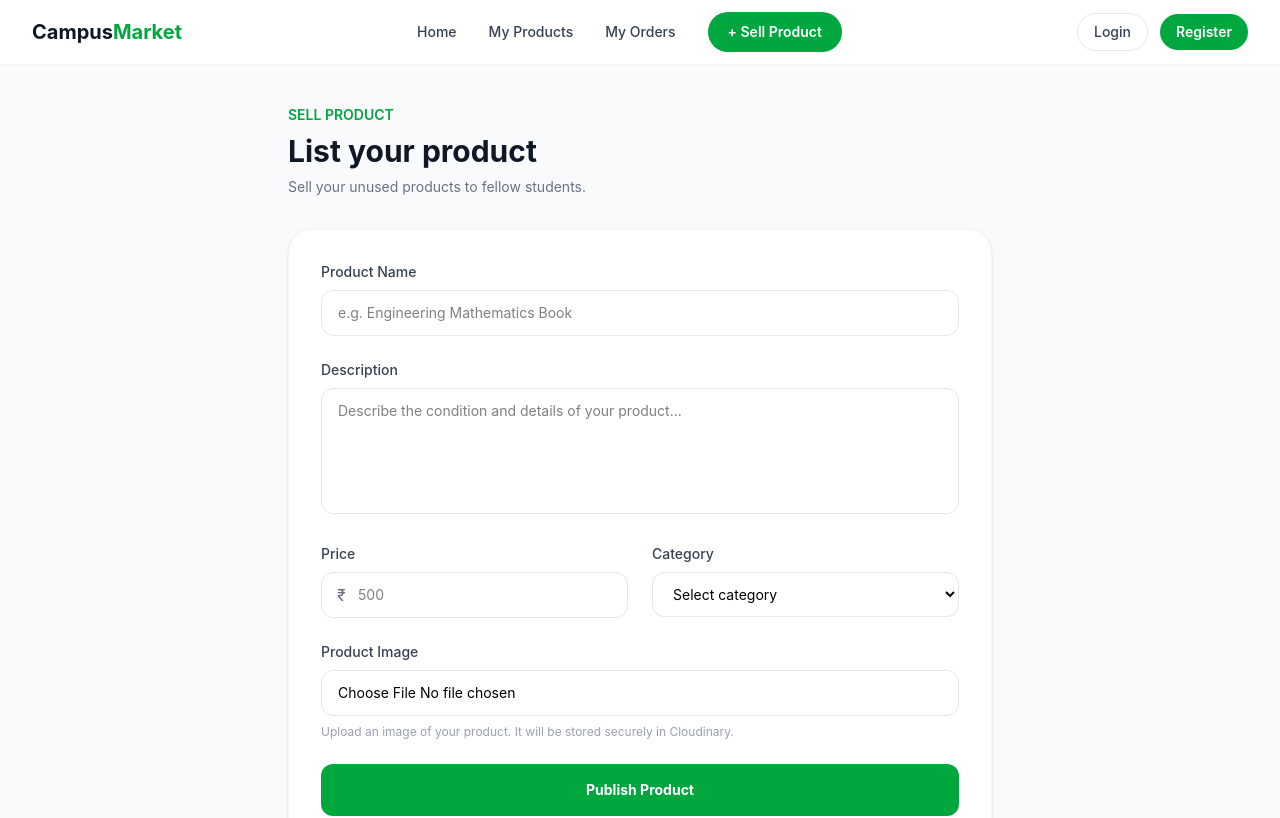
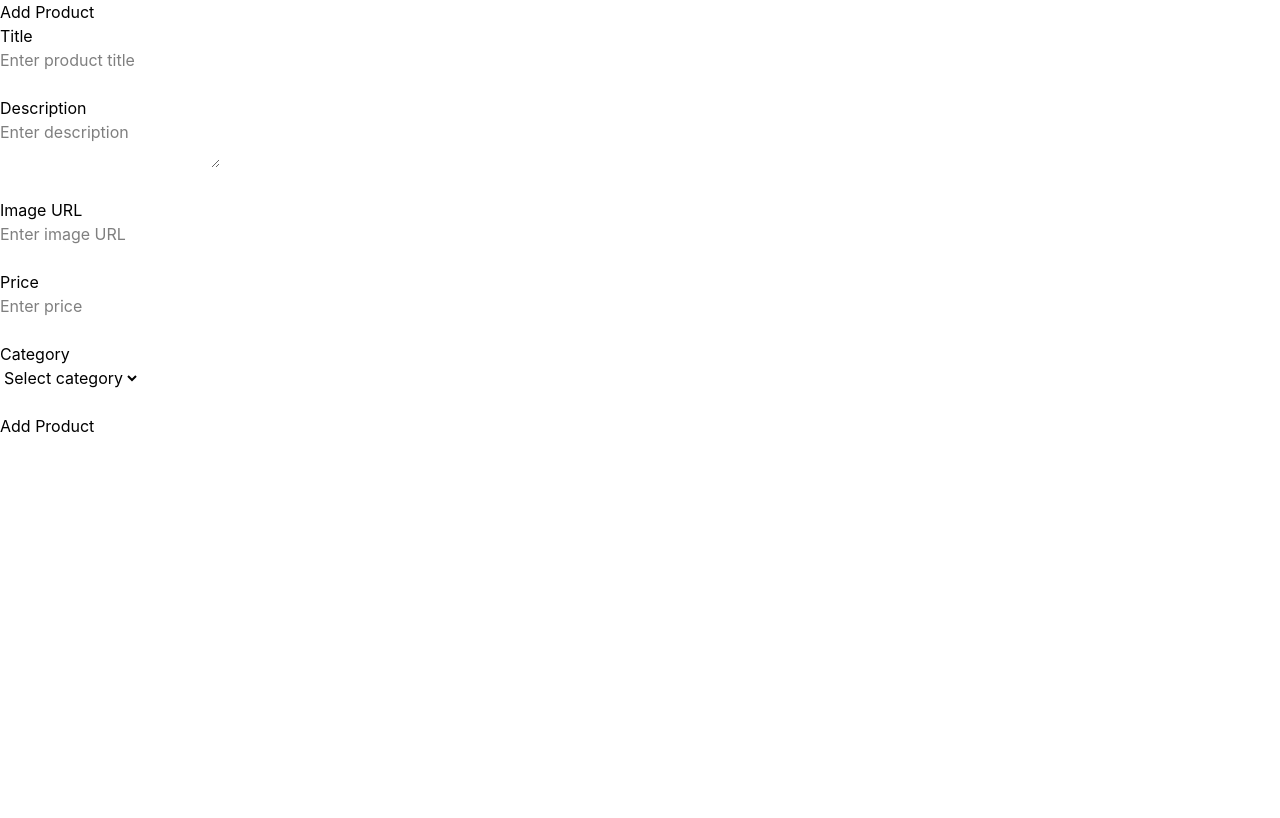
Before and after one commit to ganesh-ram-droid/StudentMarketPlace-Task, a React app in the folder frontend/: page /add-product in a window 1280 px wide. Shown: the top 818 px of the page. Built offline with nearby package versions, Linux system fonts and the light colour scheme; the HTML template or start-up script is replaced by a standard one.

Commit message:
AddProduct updated

```diff
--- a/frontend/Pages/AddProduct.jsx
+++ b/frontend/Pages/AddProduct.jsx
@@ -1,8 +1,4 @@
 import { useState } from "react";
-import { useNavigate } from "react-router-dom";
-import Navbar from "../src/Components/NavBar";
-import Footer from "../src/Components/Footer.jsx";
-
 
 const categories = [
   "Books",
@@ -21,15 +17,11 @@ const AddProduct = () => {
   const [formData, setFormData] = useState({
     title: "",
     description: "",
+    image: "",
     price: "",
     category: "",
   });
-  const [selectedImage, setSelectedImage] = useState(null);
 
-  const [error, setError] = useState("");
-  const [loading, setLoading] = useState(false);
-
-  const navigate = useNavigate();
 
   const handleChange = (e) => {
     setFormData({
@@ -38,156 +30,135 @@ const AddProduct = () => {
     });
   };
 
-  const handleImageChange = (e) => {
-    const file = e.target.files[0];
-    setSelectedImage(file || null);
-  };
 
   const handleSubmit = async (e) => {
     e.preventDefault();
 
     try {
-      setLoading(true);
-      setError("");
+      const response = await fetch(
+        "http://localhost:3000/api/products",
+        {
+          method: "POST",
 
-      const token = localStorage.getItem("token");
+          headers: {
+            "Content-Type": "application/json",
+          },
 
-      if (!token) {
-        navigate("/login");
+          body: JSON.stringify({
+            title: formData.title,
+            description: formData.description,
+            image: formData.image,
+            price: Number(formData.price),
+            category: formData.category,
+          }),
+        }
+      );
+
+      const data = await response.json();
+
+      console.log(data);
+
+      if (!response.ok) {
+        alert(data.message);
         return;
       }
 
-      if (!selectedImage) {
-        throw new Error("Please select a product image");
-      }
+      alert("Product added successfully");
 
-      const formDataToSend = new FormData();
-      formDataToSend.append("title", formData.title);
-      formDataToSend.append("description", formData.description);
-      formDataToSend.append("price", String(formData.price));
-      formDataToSend.append("category", formData.category);
-      formDataToSend.append("image", selectedImage);
-
-      const response = await fetch("http://localhost:5000/api/products", {
-        method: "POST",
-        headers: {
-          Authorization: `Bearer ${token}`,
-        },
-        body: formDataToSend,
+      // Clear form
+      setFormData({
+        title: "",
+        description: "",
+        image: "",
+        price: "",
+        category: "",
       });
 
-      const data = await response.json();
-
-      if (!response.ok) {
-        throw new Error(
-          data.error
-            ? `${data.message || "Failed to add product"}: ${data.error}`
-            : data.message || "Failed to add product"
-        );
-      }
-
-      navigate("/my-products");
     } catch (error) {
-      setError(error.message);
-    } finally {
-      setLoading(false);
+      console.log("Error:", error);
     }
   };
 
   return (
-    <div className="min-h-screen bg-gray-50">
-      <Navbar />
+    <div>
+      <h1>Add Product</h1>
 
-      <main className="mx-auto max-w-3xl px-4 py-10 sm:px-6 lg:px-8">
-        <div className="mb-8">
-          <p className="text-sm font-semibold text-green-600">
-            SELL PRODUCT
-          </p>
+      <form onSubmit={handleSubmit}>
 
-          <h1 className="mt-2 text-3xl font-bold text-gray-900">
-            List your product
-          </h1>
-
-          <p className="mt-2 text-sm text-gray-500">
-            Sell your unused products to fellow students.
-          </p>
-        </div>
-
-        <div className="rounded-3xl border border-gray-100 bg-white p-6 shadow-sm sm:p-8">
-          {error && (
-            <div className="mb-6 rounded-xl bg-red-50 px-4 py-3 text-sm text-red-600">
-              {error}
-            </div>
-          )}
-
-          <form onSubmit={handleSubmit} className="space-y-6">
         <div>
-              <label className="mb-2 block text-sm font-medium text-gray-700">
-                Product Name
-              </label>
+          <label>Title</label>
+          <br />
 
           <input
             type="text"
             name="title"
             value={formData.title}
             onChange={handleChange}
-                placeholder="e.g. Engineering Mathematics Book"
+            placeholder="Enter product title"
             required
-                className="w-full rounded-xl border border-gray-200 px-4 py-3 text-sm outline-none focus:border-green-500 focus:ring-4 focus:ring-green-100"
           />
         </div>
 
+        <br />
+
+
         <div>
-              <label className="mb-2 block text-sm font-medium text-gray-700">
-                Description
-              </label>
+          <label>Description</label>
+          <br />
 
           <textarea
             name="description"
             value={formData.description}
             onChange={handleChange}
-                placeholder="Describe the condition and details of your product..."
-                rows="5"
+            placeholder="Enter description"
             required
-                className="w-full resize-none rounded-xl border border-gray-200 px-4 py-3 text-sm outline-none focus:border-green-500 focus:ring-4 focus:ring-green-100"
           />
         </div>
 
-            <div className="grid gap-6 sm:grid-cols-2">
+        <br />
+
         <div>
-                <label className="mb-2 block text-sm font-medium text-gray-700">
-                  Price
-                </label>
+          <label>Image URL</label>
+          <br />
 
-                <div className="relative">
-                  <span className="absolute left-4 top-1/2 -translate-y-1/2 text-gray-500">
-                    ₹
-                  </span>
+          <input
+            type="text"
+            name="image"
+            value={formData.image}
+            onChange={handleChange}
+            placeholder="Enter image URL"
+            required
+          />
+        </div>
+
+        <br />
+
+        <div>
+          <label>Price</label>
+          <br />
 
           <input
             type="number"
             name="price"
             value={formData.price}
             onChange={handleChange}
-                    placeholder="500"
+            placeholder="Enter price"
             min="0"
             required
-                    className="w-full rounded-xl border border-gray-200 py-3 pl-9 pr-4 text-sm outline-none focus:border-green-500 focus:ring-4 focus:ring-green-100"
           />
         </div>
-              </div>
+
+        <br />
 
         <div>
-                <label className="mb-2 block text-sm font-medium text-gray-700">
-                  Category
-                </label>
+          <label>Category</label>
+          <br />
 
           <select
             name="category"
             value={formData.category}
             onChange={handleChange}
             required
-                  className="w-full rounded-xl border border-gray-200 bg-white px-4 py-3 text-sm outline-none focus:border-green-500 focus:ring-4 focus:ring-green-100"
           >
             <option value="">Select category</option>
 
@@ -198,48 +169,14 @@ const AddProduct = () => {
             ))}
           </select>
         </div>
-            </div>
 
-            <div>
-              <label className="mb-2 block text-sm font-medium text-gray-700">
-                Product Image
-              </label>
+        <br />
 
-              <input
-                type="file"
-                accept="image/*"
-                onChange={handleImageChange}
-                required
-                className="w-full rounded-xl border border-gray-200 px-4 py-3 text-sm outline-none focus:border-green-500 focus:ring-4 focus:ring-green-100"
-              />
+        <button type="submit">
+          Add Product
+        </button>
 
-              <p className="mt-2 text-xs text-gray-400">
-                Upload an image of your product. It will be stored securely in Cloudinary.
-              </p>
-            </div>
-
-            {selectedImage && (
-              <div className="overflow-hidden rounded-2xl border border-gray-100">
-                <img
-                  src={URL.createObjectURL(selectedImage)}
-                  alt="Product preview"
-                  className="h-64 w-full object-cover"
-                />
-              </div>
-            )}
-
-            <button
-              type="submit"
-              disabled={loading}
-              className="w-full rounded-xl bg-green-600 py-4 text-sm font-bold text-white transition hover:bg-green-700 disabled:cursor-not-allowed disabled:opacity-60"
-            >
-              {loading ? "Publishing..." : "Publish Product"}
-            </button>
       </form>
-        </div>
-      </main>
-
-      <Footer />
     </div>
   );
 };
```
Lines whose indentation alone changed are shown as unchanged.
